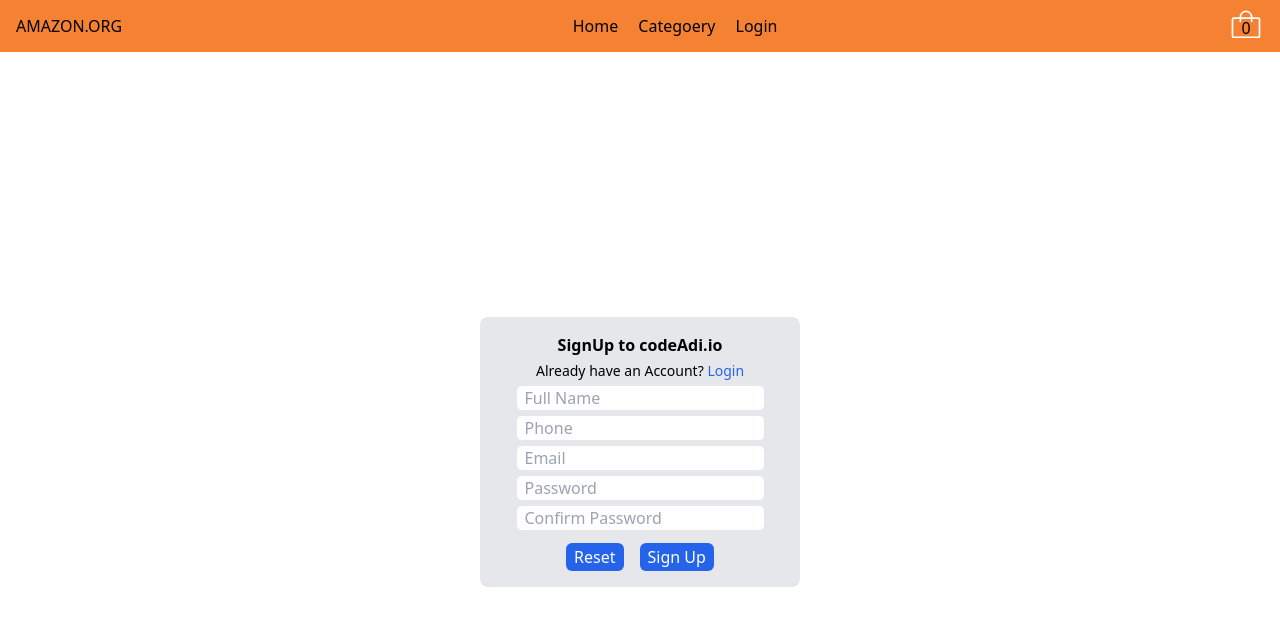
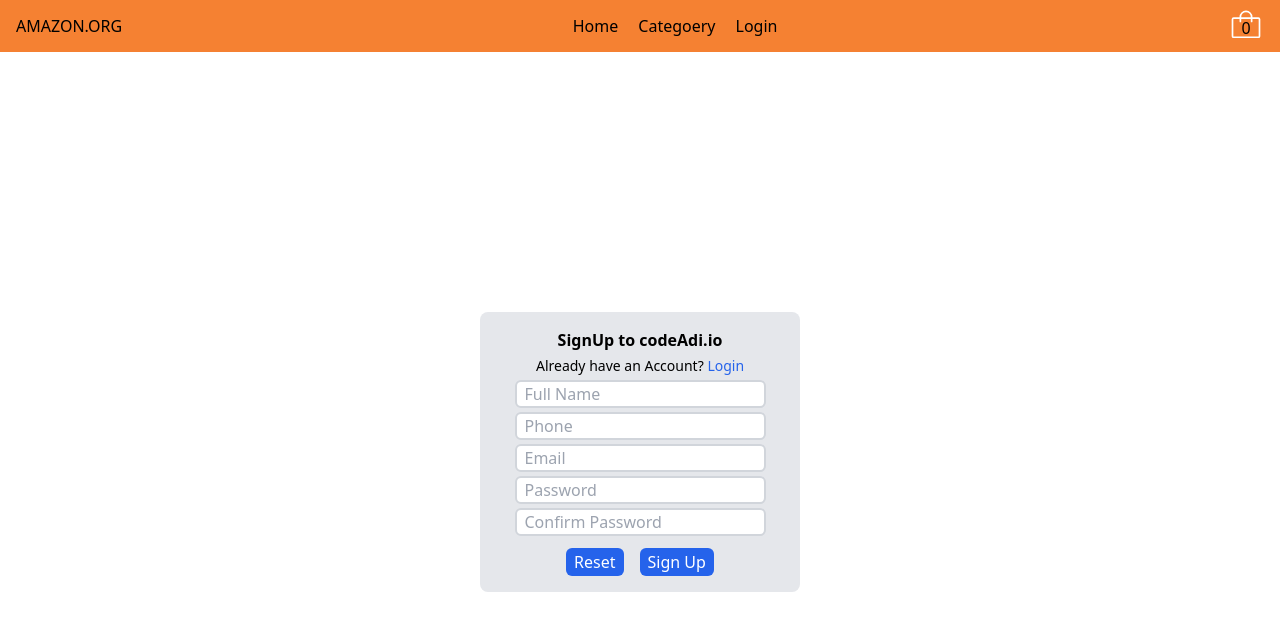
Before and after one commit to adityasoam55/MegaProject-Ecommerce, a React (Vite) app: page /signup in a window 1280 px wide. Shown: the top 630 px of the page. Built offline with nearby package versions, Linux system fonts and the light colour scheme; the HTML template or start-up script is replaced by a standard one.

Commit message:
First custom HOC made for Input field

```diff
--- /dev/null
+++ b/src/FormikHOC.jsx
@@ -0,0 +1,40 @@
+import { useField } from "formik";
+import React from "react";
+
+
+function FormikHOC(IncomingComponent){
+
+    function OutgoingComponent({ id, name, ...rest }) {
+
+        const field = useField(name);
+        const [ data, meta ] = field;
+
+        const { value, onChange, onBlur } = data;
+        const { touched, error,  } = meta;
+
+        let borderClass = " border-gray-300 focus:border-blue-500";
+
+        if(touched && error){
+            borderClass = " border-red-500";
+        }
+
+        return (
+            <div>
+                <IncomingComponent className={'border-2 border-gray-300 outline-none rounded-md px-2 mb-1 focus:border-indigo-500' + borderClass}
+                    id={id}
+                    name={name}
+                    value={value}
+                    onChange={onChange}
+                    onBlur={onBlur}
+                    {...rest}
+                />
+                {touched && error && <p className='font-xs text-red-600'>{error}</p>}
+            </div>
+        )
+    }
+
+    return OutgoingComponent;
+
+}
+
+export default FormikHOC;
--- a/src/Input.jsx
+++ b/src/Input.jsx
@@ -1,27 +1,21 @@
-import { useField } from 'formik';
-import React from 'react';
+import React from "react"
+import FormikHOC from "./FormikHOC";
 
-function Input({ id, name, ...rest }) {
+function Input({ id, name, value, touched, error, ...rest }){
 
-    const field = useField(name);
-    const [ data, meta ] = field;
 
-    const { value, onChange, onBlur } = data;
-    const { touched, error,  } = meta;
-
-    return (
+    return(
         <div>
-            <input className='border outline-none rounded-md px-2 mb-1'
-                id={id}
-                name={name}
-                value={value}
-                onChange={onChange}
-                onBlur={onBlur}
-                {...rest}
+            <input
+            id={id}
+            name={name}
+            value={value}
+            {...rest}
             />
-            {touched && error && <p className='font-xs text-red-600'>{error}</p>}
         </div>
-    )
+    );
 }
 
+export const FormikInput = FormikHOC(Input);
+
 export default Input;
--- a/src/Login.jsx
+++ b/src/Login.jsx
@@ -2,7 +2,7 @@ import { Formik, Form } from "formik";
 import * as Yup from "yup";
 import React from "react";
 import { Link } from "react-router-dom";
-import Input from "./Input";
+import { FormikInput } from "./Input";
 
 function Login() {
   function callLoginApi(values) {
@@ -32,7 +32,7 @@ function Login() {
            <span className="text-xs mb-1">don't have a account? <Link to="/signup" className="text-xs text-blue-700">
             SignUp
           </Link></span>
-          <Input
+          <FormikInput
             id="email"
             type="email"
             name="email"
@@ -40,7 +40,7 @@ function Login() {
             required
           />
 
-          <Input
+          <FormikInput
             id="password"
             type="text"
             name="password"
--- a/src/PasswordReset.jsx
+++ b/src/PasswordReset.jsx
@@ -1,8 +1,8 @@
 import React from 'react';
 import { Link } from 'react-router-dom';
-import Input from './Input';
 import { Formik, Form } from 'formik';
 import * as Yup from "yup";
+import { FormikInput } from './Input';
 
 function PasswrodReset() {
 
@@ -26,13 +26,13 @@ function PasswrodReset() {
                 <Formik initialValues={initialValues} onSubmit={callResetPassword} validationSchema={resetPasswordSchema} validateOnMount>
                     <Form className='flex flex-col items-center'>
                         <h3 className='font-medium mb-2'>SetUp New Password</h3>
-                        <Input
+                        <FormikInput
                             id="newpassword"
                             name="newpassword"
                             type='text'
                             placeholder='New Password'
                         />
-                        <Input
+                        <FormikInput
                             id="re-enter-password"
                             name="re-enter-password"
                             type="text"
--- a/src/SignUp.jsx
+++ b/src/SignUp.jsx
@@ -2,7 +2,7 @@ import { Formik, Form } from 'formik';
 import React, { useState } from 'react';
 import { Link } from 'react-router-dom';
 import * as Yup from 'yup';
-import Input from './Input';
+import { FormikInput } from './Input';
 
 function Signup() {
 
@@ -32,35 +32,35 @@ function Signup() {
                     <Form className='flex flex-col items-center'>
                         <h3 className='font-bold mb-1'>SignUp to codeAdi.io</h3>
                         <Link to='/login/' className='text-sm mb-1'>Already have an Account? <span className='text-blue-600'>Login</span></Link>
-                        <Input
+                        <FormikInput
                             type="text"
                             placeholder="Full Name"
                             name="fullname"
                             id="fullname"
                             required
                         />
-                        <Input
+                        <FormikInput
                             type='text'
                             placeholder='Phone'
                             name='phone'
                             id="phone"
                             required
                         />
-                        <Input
+                        <FormikInput
                             type='email'
                             placeholder='Email'
                             name='email'
                             id='email'
                             required
                         />
-                        <Input
+                        <FormikInput
                             type="password"
                             placeholder='Password'
                             name='password'
                             id="password"
                             required
                         />
-                        <Input
+                        <FormikInput
                             type="password"
                             placeholder='Confirm Password'
                             name='confirmPassword'
```
